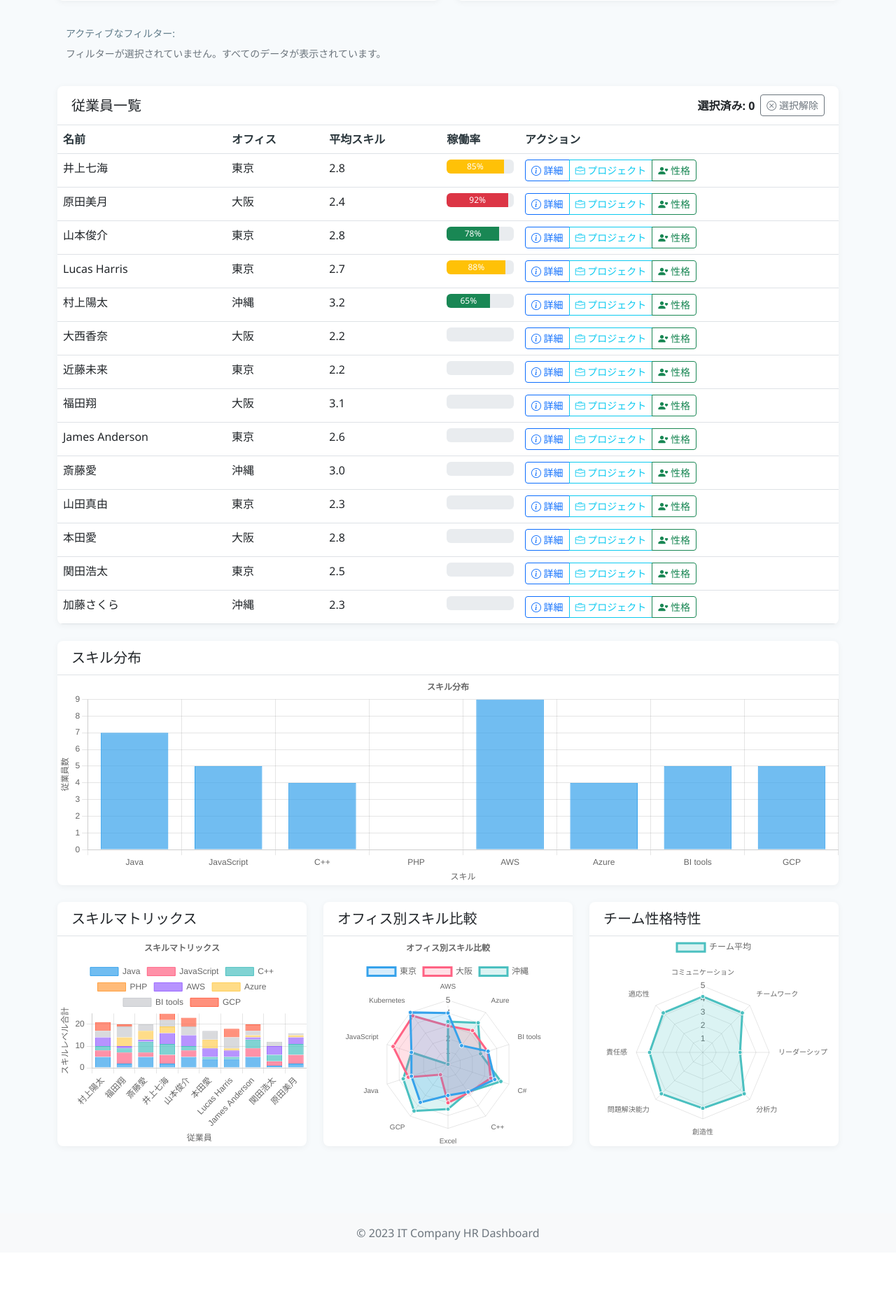
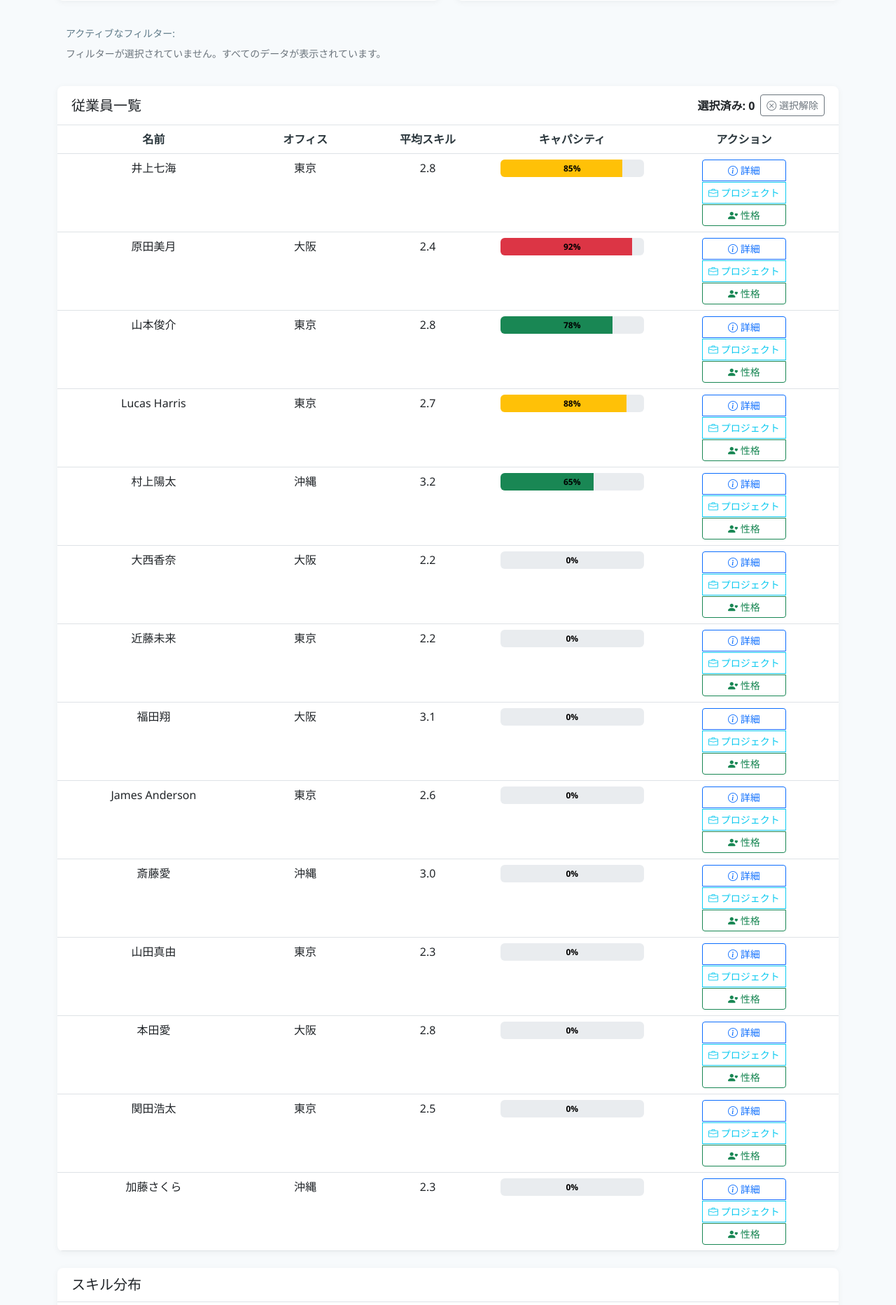
Before and after one commit to NobuhiroRoppongi/TalentTracker, a Flask app: page / in a window 1280 px wide. Shown: the part 415-2280 px from the top of the page at 70% size. Before the commit the page ends 2187 px from the top, so only its background shows below. Run offline with Flask 3, Linux system fonts and the light colour scheme.

Commit message:
Improve employee dashboard appearance and add project details popup functionality
Update dashboard.js, index.html, and employees.json to enhance UI and add project phase data and popup.

Replit-Commit-Author: Agent
Replit-Commit-Session-Id: 9e7fded0-16f2-4e83-979f-c630aa0ae002
Replit-Commit-Screenshot-Url: https://storage.googleapis.com/screenshot-production-us-central1/ee1f41d9-da1c-4994-86a2-edccb3118f61/c37ec5a8-a5c2-4ec1-87a1-90cb22151cfa.jpg

```diff
--- a/static/data/employees.json
+++ b/static/data/employees.json
@@ -23,12 +23,14 @@
         "name": "クラウド移行プロジェクト",
         "role": "テクニカルリード",
         "progress": 75,
+        "phase": "実装フェーズ",
         "deadline": "2025-08-15"
       },
       {
         "name": "データ基盤構築",
         "role": "アーキテクト",
         "progress": 40,
+        "phase": "設計フェーズ",
         "deadline": "2025-12-01"
       }
     ],
@@ -73,6 +75,7 @@
         "name": "モバイルアプリ開発",
         "role": "シニア開発者",
         "progress": 60,
+        "phase": "テストフェーズ",
         "deadline": "2025-07-30"
       }
     ],
--- a/static/js/dashboard.js
+++ b/static/js/dashboard.js
@@ -76,20 +76,22 @@ function populateEmployeeTable(employees) {
                              businessCapacity >= 80 ? 'bg-warning' : 'bg-success';
 
         row.innerHTML = `
-            <td>${employee.name}</td>
-            <td>${employee.office}</td>
-            <td>${avgScore}</td>
-            <td>
-                <div class="progress" style="height: 20px;">
+            <td class="text-center">${employee.name}</td>
+            <td class="text-center">${employee.office}</td>
+            <td class="text-center">${avgScore}</td>
+            <td class="text-center">
+                <div class="progress position-relative" style="height: 25px;">
                     <div class="progress-bar ${capacityColor}" role="progressbar"
                          style="width: ${businessCapacity}%" aria-valuenow="${businessCapacity}"
                          aria-valuemin="0" aria-valuemax="100">
+                    </div>
+                    <span class="position-absolute w-100 text-center" style="line-height: 25px; color: #000; font-weight: bold;">
                         ${businessCapacity}%
-                    </div>
+                    </span>
                 </div>
             </td>
-            <td>
-                <div class="btn-group">
+            <td class="text-center">
+                <div class="btn-group-vertical" style="gap: 2px;">
                     <button class="btn btn-sm btn-outline-primary view-details-btn" data-id="${employee.id}">
                         <i class="bi bi-info-circle"></i> 詳細
                     </button>
@@ -387,15 +389,24 @@ function showEmployeeProjects(employeeId) {
                                 </span>
                             </div>
                             <div class="card-body">
+                                <div class="row">
+                                    <div class="col-md-6">
                                         <p><strong>役割:</strong> ${project.role}</p>
+                                        <p><strong>フェーズ:</strong> ${project.phase || '開発中'}</p>
+                                    </div>
+                                    <div class="col-md-6">
                                         <div class="mb-2">
-                                    <strong>進捗:</strong>
-                                    <div class="progress mt-1">
+                                            <strong>進捗率:</strong>
+                                            <div class="progress mt-1 position-relative" style="height: 25px;">
                                                 <div class="progress-bar ${progressColor}" role="progressbar"
                                                      style="width: ${project.progress}%"
                                                      aria-valuenow="${project.progress}"
                                                      aria-valuemin="0" aria-valuemax="100">
+                                                </div>
+                                                <span class="position-absolute w-100 text-center" style="line-height: 25px; color: #000; font-weight: bold;">
                                                     ${project.progress}%
+                                                </span>
+                                            </div>
                                         </div>
                                     </div>
                                 </div>
@@ -439,9 +450,54 @@ function showEmployeePersonality(employeeId) {
     } else {
         const traits = Object.entries(employee.personality_traits);
 
+        // Determine personality type based on dominant traits
+        const personalityType = determinePersonalityType(employee.personality_traits);
+
         modalContent.innerHTML = `
-            <div class="personality-traits">
+            <div class="personality-profile">
                 <div class="row">
+                    <!-- Personality Type Card -->
+                    <div class="col-md-12 mb-4">
+                        <div class="card personality-type-card">
+                            <div class="card-header bg-primary text-white text-center">
+                                <h5 class="mb-0">総合性格タイプ</h5>
+                            </div>
+                            <div class="card-body text-center">
+                                <div class="personality-icon mb-3">
+                                    <i class="${personalityType.icon}" style="font-size: 4rem; color: ${personalityType.color};"></i>
+                                </div>
+                                <h4 class="personality-name">${personalityType.name}</h4>
+                                <p class="personality-description">${personalityType.description}</p>
+                                <div class="personality-badges">
+                                    ${personalityType.traits.map(trait =>
+                                        `<span class="badge bg-light text-dark me-1">${trait}</span>`
+                                    ).join('')}
+                                </div>
+                            </div>
+                        </div>
+                    </div>
+                </div>
+
+                <div class="row">
+                    <!-- Radar Chart -->
+                    <div class="col-md-6">
+                        <div class="card">
+                            <div class="card-header text-center">
+                                <h6 class="mb-0">性格特性チャート</h6>
+                            </div>
+                            <div class="card-body">
+                                <canvas id="personality-radar-chart" width="300" height="300"></canvas>
+                            </div>
+                        </div>
+                    </div>
+
+                    <!-- Detailed Breakdown -->
+                    <div class="col-md-6">
+                        <div class="card">
+                            <div class="card-header text-center">
+                                <h6 class="mb-0">詳細分析</h6>
+                            </div>
+                            <div class="card-body">
                                 ${traits.map(([trait, level]) => {
                                     const percentage = (level / 5) * 100;
                                     const levelColor = level >= 4 ? 'bg-success' :
@@ -449,13 +505,12 @@ function showEmployeePersonality(employeeId) {
                                                      level >= 2 ? 'bg-warning' : 'bg-danger';
 
                                     return `
-                            <div class="col-md-6 mb-3">
-                                <div class="trait-item">
+                                        <div class="mb-3">
                                             <div class="d-flex justify-content-between align-items-center mb-1">
                                                 <span class="trait-name">${trait}</span>
                                                 <span class="trait-level badge ${levelColor}">${level}/5</span>
                                             </div>
-                                    <div class="progress">
+                                            <div class="progress" style="height: 8px;">
                                                 <div class="progress-bar ${levelColor}" role="progressbar"
                                                      style="width: ${percentage}%"
                                                      aria-valuenow="${level}"
@@ -463,16 +518,148 @@ function showEmployeePersonality(employeeId) {
                                                 </div>
                                             </div>
                                         </div>
-                            </div>
                                     `;
                                 }).join('')}
                             </div>
                         </div>
+                    </div>
+                </div>
+            </div>
         `;
+
+        // Create radar chart for personality traits
+        setTimeout(() => {
+            createPersonalityRadarChart(employee.personality_traits);
+        }, 100);
     }
 
     const modal = new bootstrap.Modal(personalityModal);
     modal.show();
+}
+
+/**
+ * Determine personality type based on traits
+ * @param {Object} traits - Personality traits object
+ * @returns {Object} Personality type information
+ */
+function determinePersonalityType(traits) {
+    const leadership = traits['リーダーシップ'] || 0;
+    const communication = traits['コミュニケーション'] || 0;
+    const problemSolving = traits['問題解決能力'] || 0;
+    const teamwork = traits['チームワーク'] || 0;
+    const creativity = traits['創造性'] || 0;
+    const adaptability = traits['適応性'] || 0;
+    const analytical = traits['分析力'] || 0;
+    const responsibility = traits['責任感'] || 0;
+
+    // Determine dominant type based on trait combinations
+    if (leadership >= 4 && communication >= 4) {
+        return {
+            name: 'リーダータイプ',
+            description: 'チームを牽引し、効果的なコミュニケーションでプロジェクトを成功に導く',
+            icon: 'bi bi-person-arms-up',
+            color: '#dc3545',
+            traits: ['リーダーシップ', 'コミュニケーション', '責任感']
+        };
+    } else if (analytical >= 4 && problemSolving >= 4) {
+        return {
+            name: 'アナリストタイプ',
+            description: '論理的思考と分析力で複雑な問題を解決する',
+            icon: 'bi bi-graph-up',
+            color: '#0d6efd',
+            traits: ['分析力', '問題解決能力', '責任感']
+        };
+    } else if (creativity >= 4 && adaptability >= 4) {
+        return {
+            name: 'クリエイタータイプ',
+            description: '創造性と柔軟性で革新的なソリューションを生み出す',
+            icon: 'bi bi-lightbulb',
+            color: '#fd7e14',
+            traits: ['創造性', '適応性', 'コミュニケーション']
+        };
+    } else if (teamwork >= 4 && communication >= 4) {
+        return {
+            name: 'コラボレータータイプ',
+            description: 'チームワークを重視し、協調性を活かして成果を上げる',
+            icon: 'bi bi-people',
+            color: '#198754',
+            traits: ['チームワーク', 'コミュニケーション', '適応性']
+        };
+    } else if (responsibility >= 4 && analytical >= 3) {
+        return {
+            name: 'スペシャリストタイプ',
+            description: '専門知識と責任感で高品質な成果物を提供する',
+            icon: 'bi bi-award',
+            color: '#6610f2',
+            traits: ['責任感', '分析力', '問題解決能力']
+        };
+    } else {
+        return {
+            name: 'バランスタイプ',
+            description: '各特性がバランス良く発達した安定型',
+            icon: 'bi bi-balance-scale',
+            color: '#6c757d',
+            traits: ['バランス', '安定性', '柔軟性']
+        };
+    }
+}
+
+/**
+ * Create radar chart for individual personality traits
+ * @param {Object} traits - Personality traits object
+ */
+function createPersonalityRadarChart(traits) {
+    const canvas = document.getElementById('personality-radar-chart');
+    if (!canvas) return;
+
+    const ctx = canvas.getContext('2d');
+
+    const labels = Object.keys(traits);
+    const data = Object.values(traits);
+
+    new Chart(ctx, {
+        type: 'radar',
+        data: {
+            labels: labels,
+            datasets: [{
+                label: '性格特性',
+                data: data,
+                fill: true,
+                backgroundColor: 'rgba(54, 162, 235, 0.2)',
+                borderColor: 'rgb(54, 162, 235)',
+                pointBackgroundColor: 'rgb(54, 162, 235)',
+                pointBorderColor: '#fff',
+                pointHoverBackgroundColor: '#fff',
+                pointHoverBorderColor: 'rgb(54, 162, 235)'
+            }]
+        },
+        options: {
+            responsive: true,
+            maintainAspectRatio: true,
+            elements: {
+                line: {
+                    borderWidth: 3
+                }
+            },
+            scales: {
+                r: {
+                    angleLines: {
+                        display: true
+                    },
+                    suggestedMin: 0,
+                    suggestedMax: 5,
+                    ticks: {
+                        stepSize: 1
+                    }
+                }
+            },
+            plugins: {
+                legend: {
+                    display: false
+                }
+            }
+        }
+    });
 }
 
 /**
--- a/templates/index.html
+++ b/templates/index.html
@@ -54,11 +54,11 @@
                     <table class="table table-hover employee-table mb-0">
                         <thead>
                             <tr>
-                                <th>名前</th>
-                                <th>オフィス</th>
-                                <th>平均スキル</th>
-                                <th>稼働率</th>
-                                <th>アクション</th>
+                                <th class="text-center">名前</th>
+                                <th class="text-center">オフィス</th>
+                                <th class="text-center">平均スキル</th>
+                                <th class="text-center">キャパシティ</th>
+                                <th class="text-center">アクション</th>
                             </tr>
                         </thead>
                         <tbody id="employee-table-body">
```
Also changed, not shown: attached_assets/image_1748263011171.png (added), attached_assets/image_1748263023844.png (added), attached_assets/image_1748263033578.png (added). Lines whose indentation alone changed are shown as unchanged.
